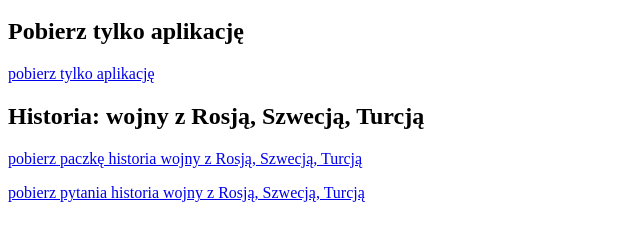
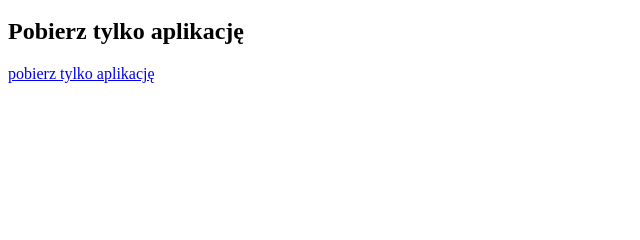
Before and after one commit to cat24a/cat24a.github.io, a plain HTML site: page nanoquiz/index.html in a window 1280 px wide. Shown: the part 48-288 px from the top of the page, without its empty margins (0-640 px from the left). Drawn offline with Linux system fonts and the light colour scheme.

Commit message:
Update index.html

```diff
--- a/nanoquiz/index.html
+++ b/nanoquiz/index.html
@@ -1,7 +1,3 @@
 <h1>NanoQuiz</h1>
 <h2>Pobierz tylko aplikację</h2>
 <p><a href="v/nanoquiz-v0.2.0.py" download="nanoquiz.py">pobierz tylko aplikację</a></p>
-
-<h2>Historia: wojny z Rosją, Szwecją, Turcją</h2>
-<p><a href="packs/nanoquiz_pack_historia_wojny_szwecja_rosja_turcja.zip" download="nanoquiz.zip">pobierz paczkę historia wojny z Rosją, Szwecją, Turcją</a></p>
-<p><a href="packs/nanoquiz_q_historia_wojny_szwecja_rosja_turcja.zip" download="historia_rst.zip">pobierz pytania historia wojny z Rosją, Szwecją, Turcją</a></p>
```
